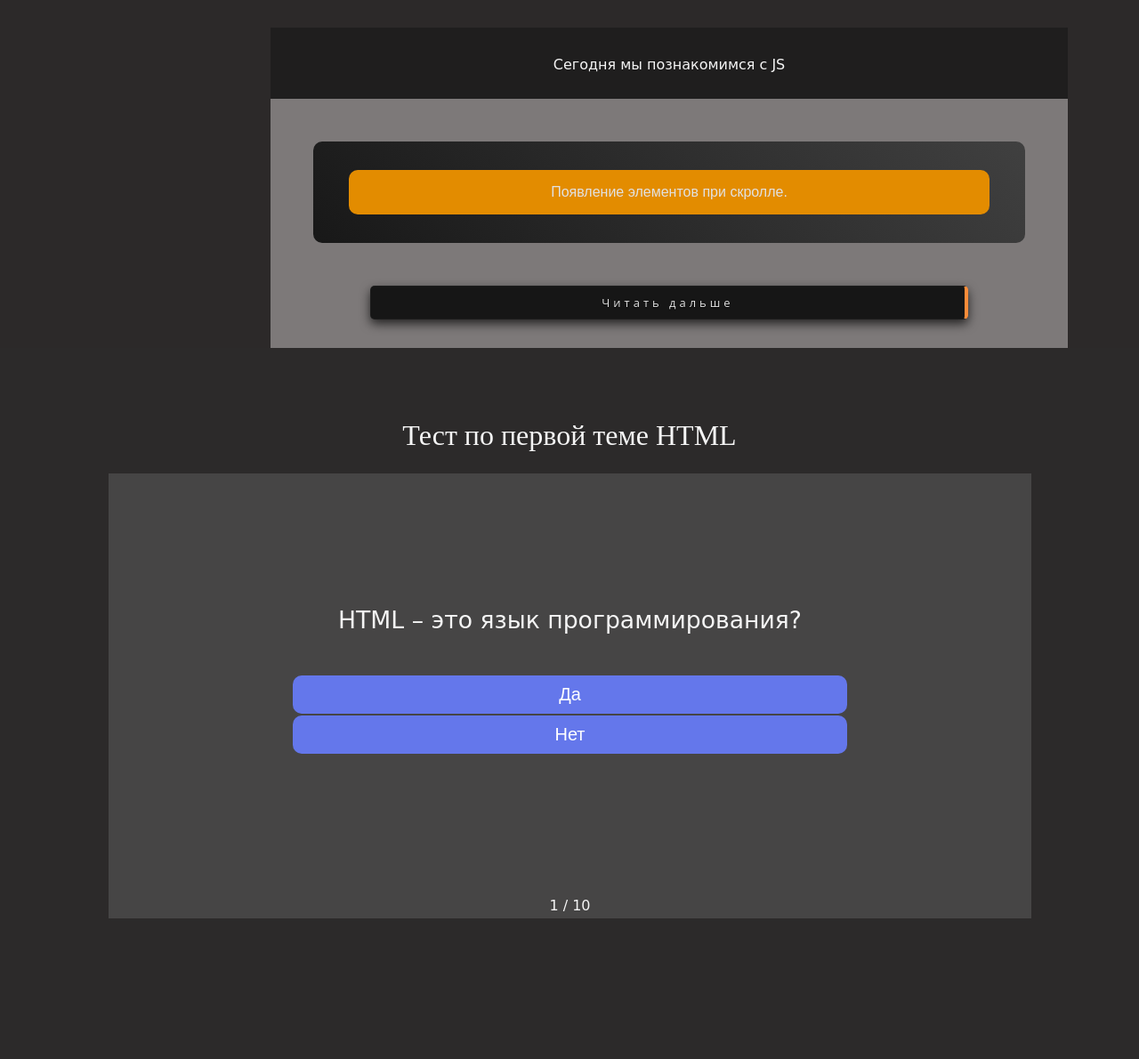
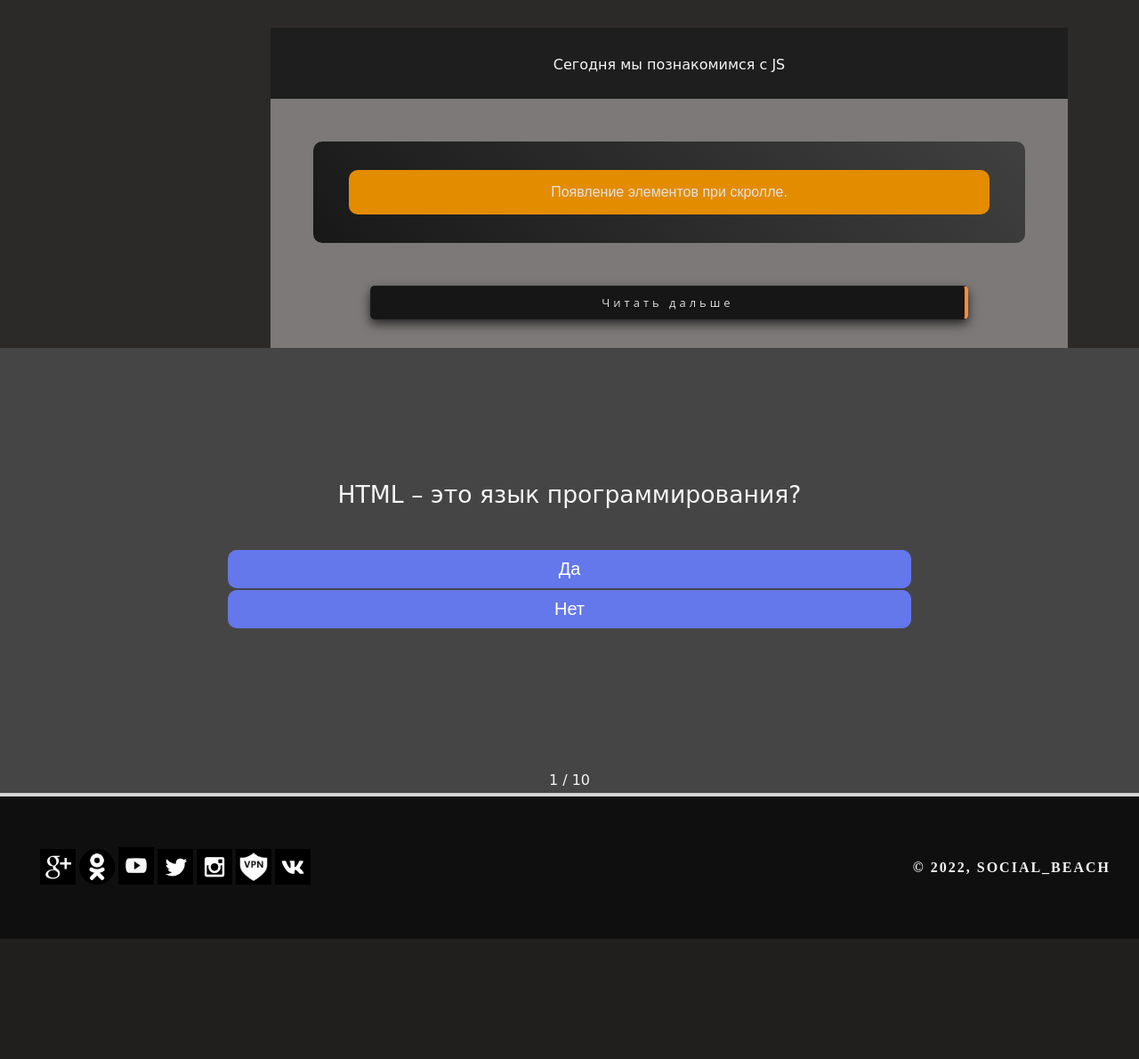
Before and after one commit to SouthKartman/Where-Ideas-Begin, a PHP site: page /lessonjs6.php in a window 1280 px wide. Shown: the part 1481-2671 px from the top of the page at 89% size. After the commit the page ends 2536 px from the top, so only its background shows below. Run offline with PHP 8.4, Linux system fonts and the light colour scheme; some libraries are stand-ins or nearby versions.

Commit message:
готово

```diff
--- a/lessonjs6.php
+++ b/lessonjs6.php
@@ -471,17 +471,17 @@
       </div>
 
 
-                <div class="Onlineblock">
+                <!-- <div class="Onlineblock"> -->
 
-    <div class="First">
-      <div class="anim-show">
+    <!-- <div class="First"> -->
+      <!-- <div class="anim-show"> -->
 
 
 
 
 
 
-       <p class="ZagWidget">Тест по первой теме HTML</p>
+       <!-- <p class="ZagWidget">Тест по первой теме HTML</p>  -->
 
 
     <!-- Тест с сайта learningapps -->
@@ -493,15 +493,15 @@
 
             <iframe src="quiz1.html" width="100%" height="500rem" class="quiz-frame" ></iframe>
             <!-- <a href="lesson2html.php" class="buttonnns"  >Далее</a> -->
-    </div>
-    </div>
+    <!-- </div>  -->
+    <!-- </div> -->
 
 
 
 
 
 
-    </div>
+    <!-- </div> -->
 
 
 
```
